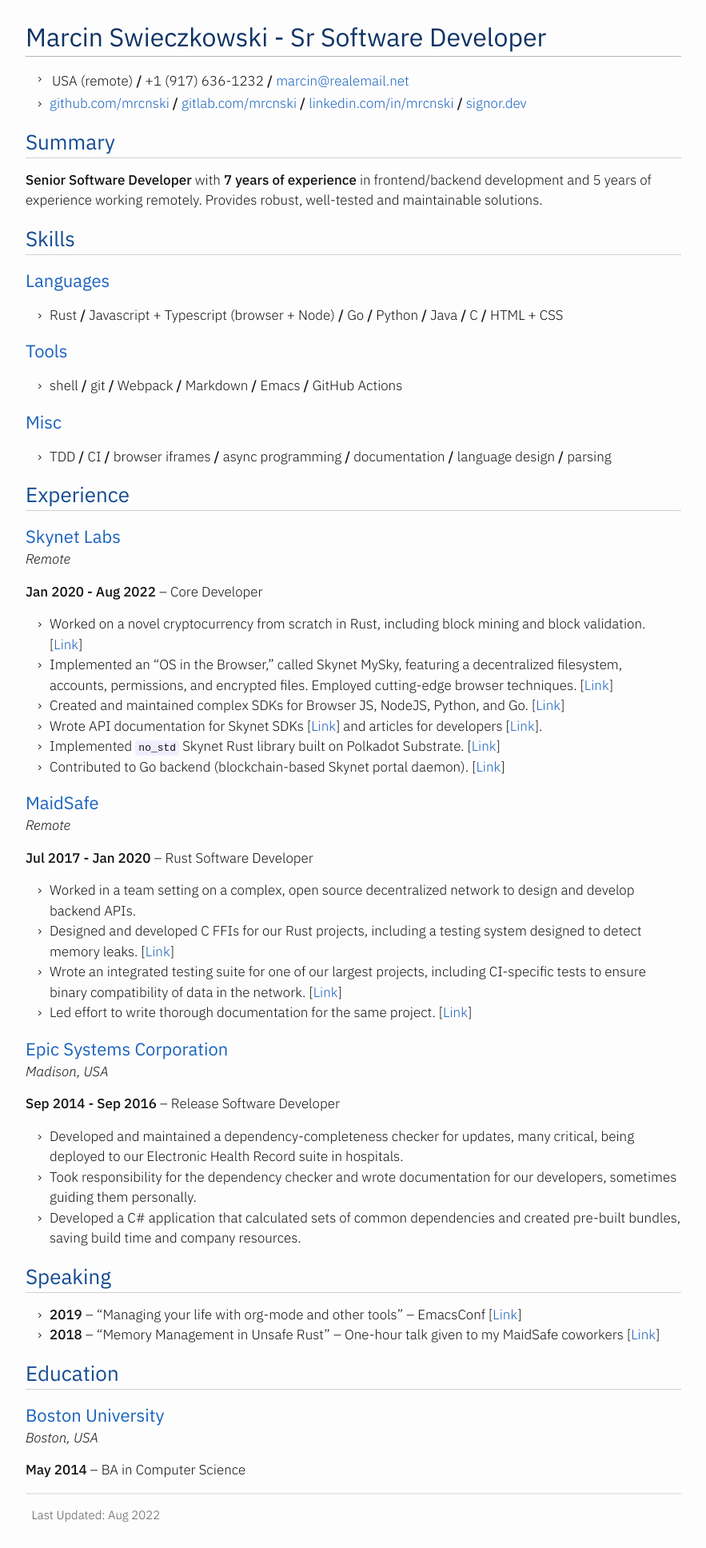
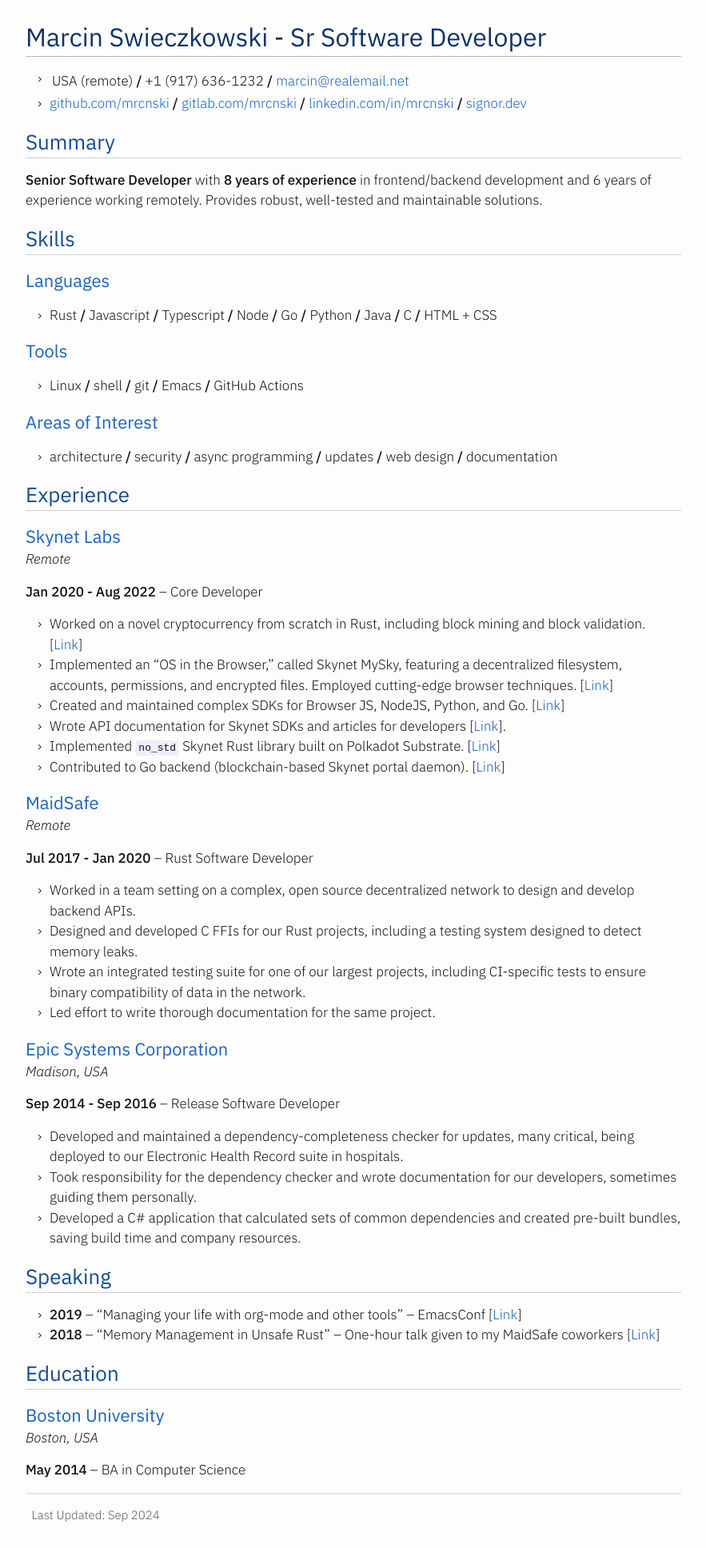
Before and after one commit to mrcnski/signor.dev, a Jekyll site: the page built from resume.md, in a window 1280 px wide. Shown: the whole page at 80% size, without its empty margins (198-1081 px from the left). Built offline with Jekyll 4.4.1, drawn with Linux system fonts in a browser that asks for light colours.

Commit message:
Quick updates to resume

```diff
--- a/resume.md
+++ b/resume.md
@@ -1,7 +1,7 @@
 ---
 layout: resume
 title: Resume
-update: "Aug 2022"
+last-updated: "Sep 2024"
 ---
 
 # Marcin Swieczkowski - Sr Software Developer
@@ -15,25 +15,25 @@ update: "Aug 2022"
 
 ## Summary
 
-**Senior Software Developer** with **7 years of experience** in frontend/backend
-development and 5 years of experience working remotely. Provides robust,
+**Senior Software Developer** with **8 years of experience** in frontend/backend
+development and 6 years of experience working remotely. Provides robust,
 well-tested and maintainable solutions.
 
 ## Skills
 
 ### Languages
 
-- Rust **/** Javascript + Typescript (browser + Node) **/** Go **/** Python
+- Rust **/** Javascript **/** Typescript **/** Node **/** Go **/** Python
   **/** Java **/** C **/** HTML + CSS
 
 ### Tools
 
-- shell **/** git **/** Webpack **/** Markdown **/** Emacs **/** GitHub Actions
+- Linux **/** shell **/** git **/** Emacs **/** GitHub Actions
 
-### Misc
+### Areas of Interest
 
-- TDD **/** CI **/** browser iframes **/** async programming **/** documentation
-  **/** language design **/** parsing
+- architecture **/** security **/** async programming **/** updates
+  **/** web design **/** documentation
 
 ## Experience
 
@@ -52,8 +52,8 @@ well-tested and maintainable solutions.
   [[Link](https://github.com/SkynetLabs/skynet-mysky)]
 - Created and maintained complex SDKs for Browser JS, NodeJS, Python, and Go.
   [[Link](https://github.com/SkynetLabs/skynet-js)]
-- Wrote API documentation for Skynet SDKs [[Link](https://siasky.net/docs/)] and
-  articles for developers [[Link](https://medium.com/@marcins)].
+- Wrote API documentation for Skynet SDKs and articles for developers
+  [[Link](https://medium.com/@marcins)].
 - Implemented `no_std` Skynet Rust library built on Polkadot Substrate.
   [[Link](https://github.com/SkynetLabs/skynet-substrate)]
 - Contributed to Go backend (blockchain-based Skynet portal daemon).
@@ -70,12 +70,9 @@ well-tested and maintainable solutions.
   design and develop backend APIs.
 - Designed and developed C FFIs for our Rust projects, including a testing
   system designed to detect memory leaks.
-  [[Link](https://github.com/mrcnski/safe_client_libs-wiki/blob/master/FFI-overview.md)]
 - Wrote an integrated testing suite for one of our largest projects, including
   CI-specific tests to ensure binary compatibility of data in the network.
-  [[Link](https://github.com/mrcnski/safe_client_libs-wiki/blob/master/Binary-compatibility-tests.md)]
 - Led effort to write thorough documentation for the same project.
-  [[Link](https://github.com/mrcnski/safe_client_libs-wiki)]
 
 ### Epic Systems Corporation
 {: .resume-meta}
@@ -109,5 +106,5 @@ well-tested and maintainable solutions.
 
 ---
 
-Last Updated: {{ page.update }}
+Last Updated: {{ page.last-updated }}
 {: .post-meta}
```
